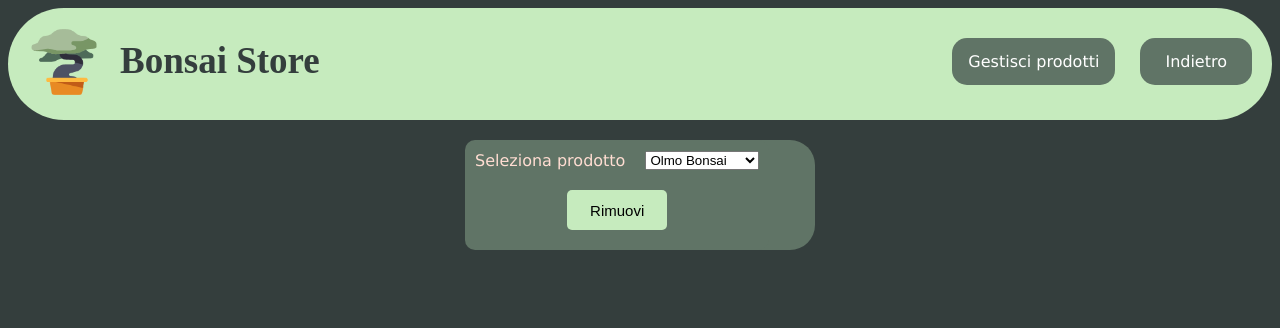
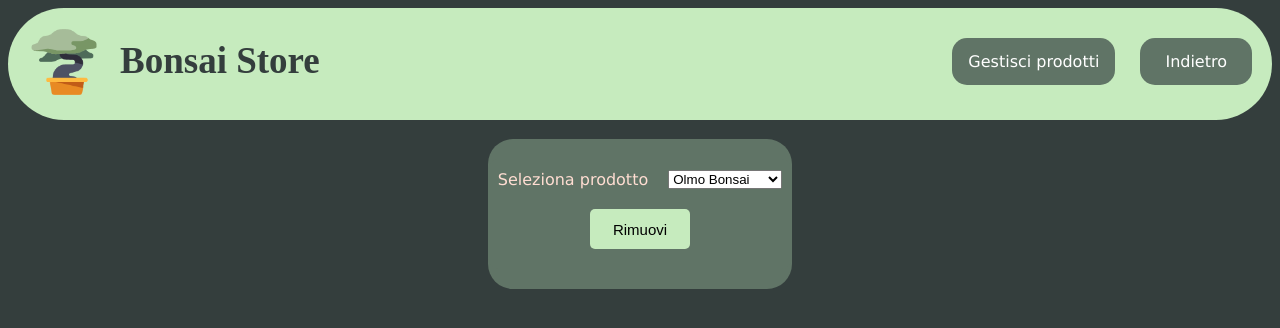
Before and after one commit to FedericoRisoli/bdp, a PHP site: page /remove.php in a window 1280 px wide. Shown: the top 328 px of the page. Run offline with PHP 8.4, Linux system fonts and the light colour scheme; data comes from the database, SQL or seed files in the repository.

Commit message:
minor changes

```diff
--- a/logged.php
+++ b/logged.php
@@ -116,7 +116,7 @@ function login($u,$p,$conn)
       print('<li class="dropdown">
       <a href="javascript:void(0)" class="dropbtn">Gestisci prodotti</a>
       <div class="dropdown-content">
-        <a href="add.html">Aggiungi Prodotto</a>
+        <a href="add.php">Aggiungi Prodotto</a>
         <a href="modify.php">Modifica Prodotto</a>
         <a href="remove.php">Rimuovi Prodotto</a>
       </div>
--- a/remove.php
+++ b/remove.php
@@ -29,7 +29,9 @@ $result=mysqli_query($conn,$prodotti);
         </div>
       </li>
   </ul>
-    <form class="addform" name="f" method="POST" action="productmanager.php" >
+  <br>
+  <div class="table-container">
+    <form  name="f" method="POST" action="productmanager.php" >
       <table>
         <tr>
         <td class="invisible"><label>Seleziona prodotto</label></td>
@@ -49,5 +51,6 @@ foreach ($result as $row) {
  <input class="sub" type="submit" value="Rimuovi"></td>
 </tr>
     </form>
+</div>
 </body>
 </html>
```
